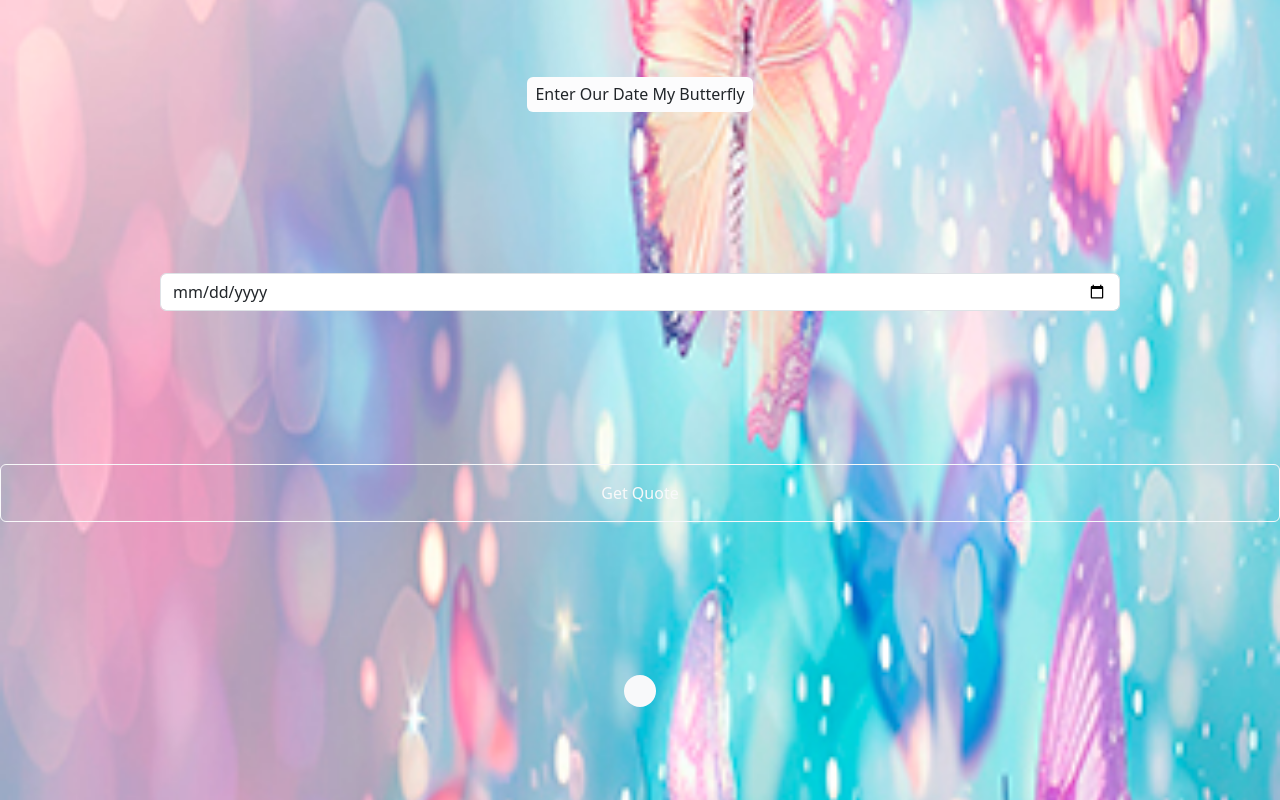
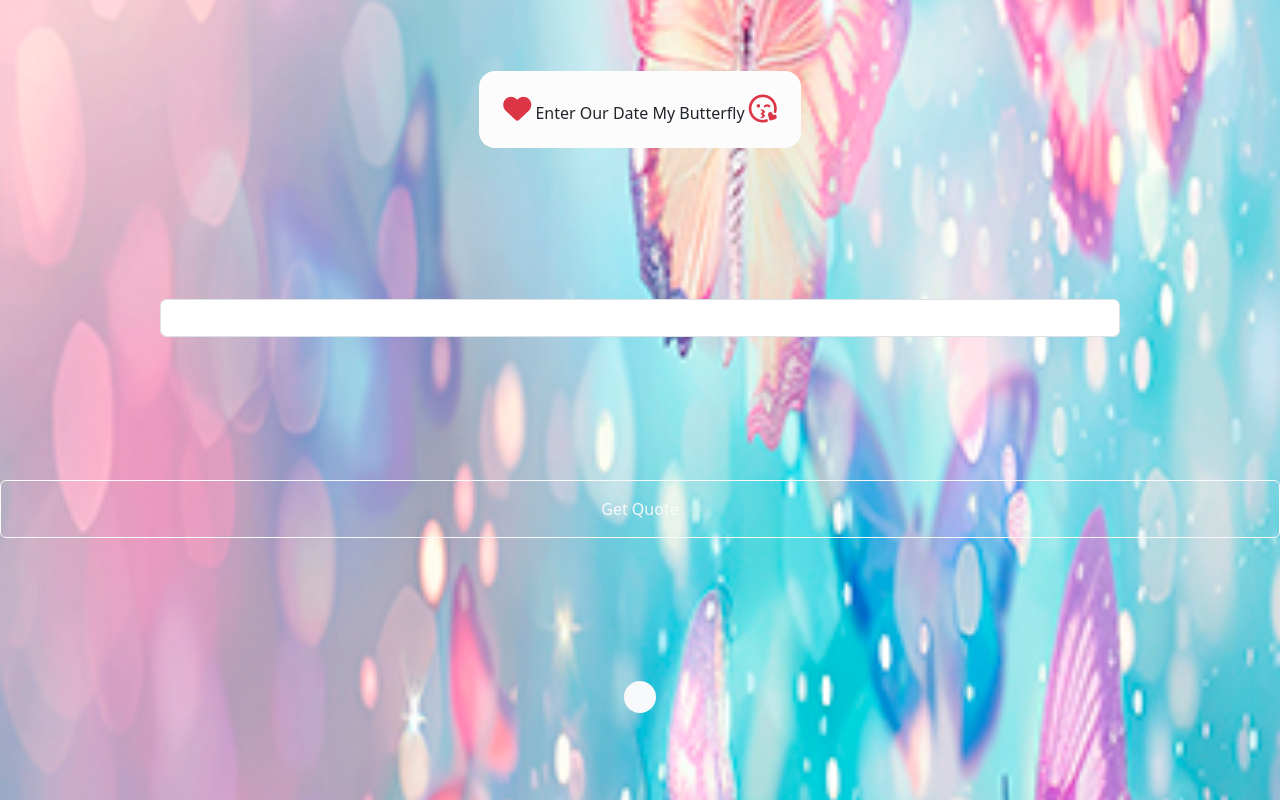
Before and after one commit to Salahwebdev/Anniversary, a plain HTML site: page index.html in a window 1280 px wide. Drawn offline with Linux system fonts and the light colour scheme.

Commit message:
Update index.html

```diff
--- a/index.html
+++ b/index.html
@@ -5,13 +5,14 @@
     <meta name="viewport" content="width=device-width, initial-scale=1.0">
     <title>Date Quotes</title>
     <link rel="stylesheet" href="bootstrap.min.css">
+    <link rel="stylesheet" href="all.min.css">
     <link rel="stylesheet" href="style.css">
 
 </head>
 <body>
     <header class="anniversary d-flex justify-content-around align-items-center flex-column">
-        <h1  class="h6 p-2 bg-light-subtle rounded text-center">Enter Our Date My Butterfly</h1>
-        <input type="date" id="dateInput" class="form-control w-75">
+        <h1  class="h6 p-4 bg-light-subtle  rounded-4 text-center"><i class="fa-solid fa-heart text-danger  fs-3"></i> Enter Our Date My Butterfly <i class="fa-regular fa-face-kiss-wink-heart text-danger  fs-3"></i></h1>
+        <input type="text" id="dateInput" class="form-control w-75">
         <button class="btn btn-outline-light w-100 py-3" onclick="getQuoteByDate()">Get Quote</button>
         <p id="quoteDisplay" class="fs-2 bg-body-tertiary rounded-4 p-3"></p>
     </header>
```
